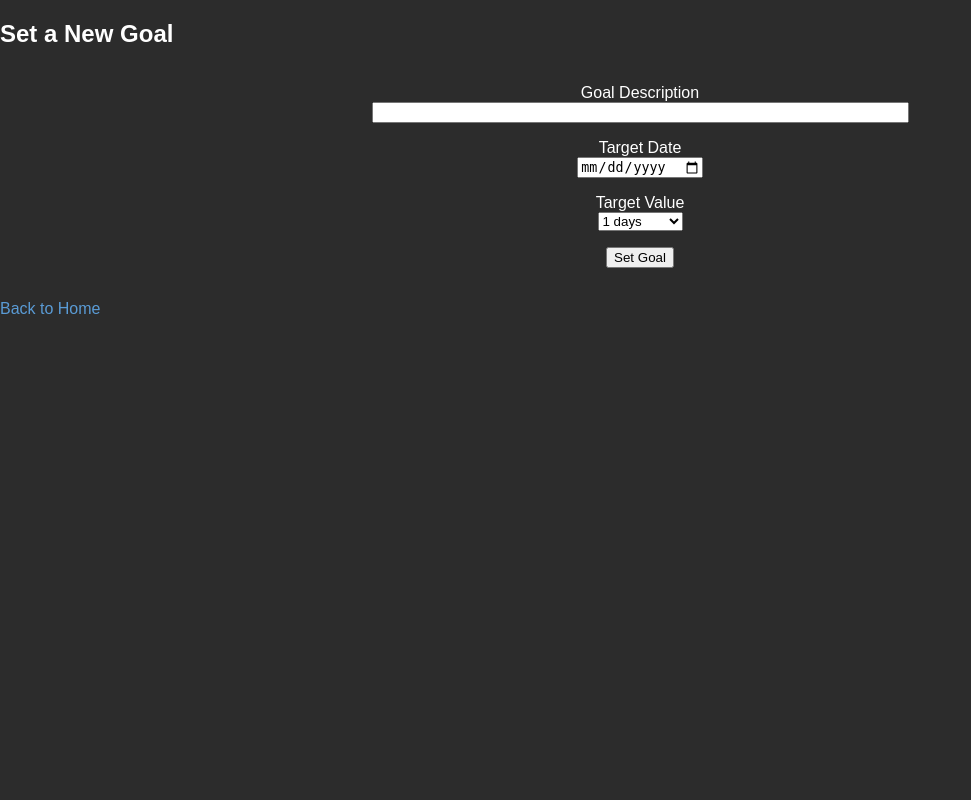
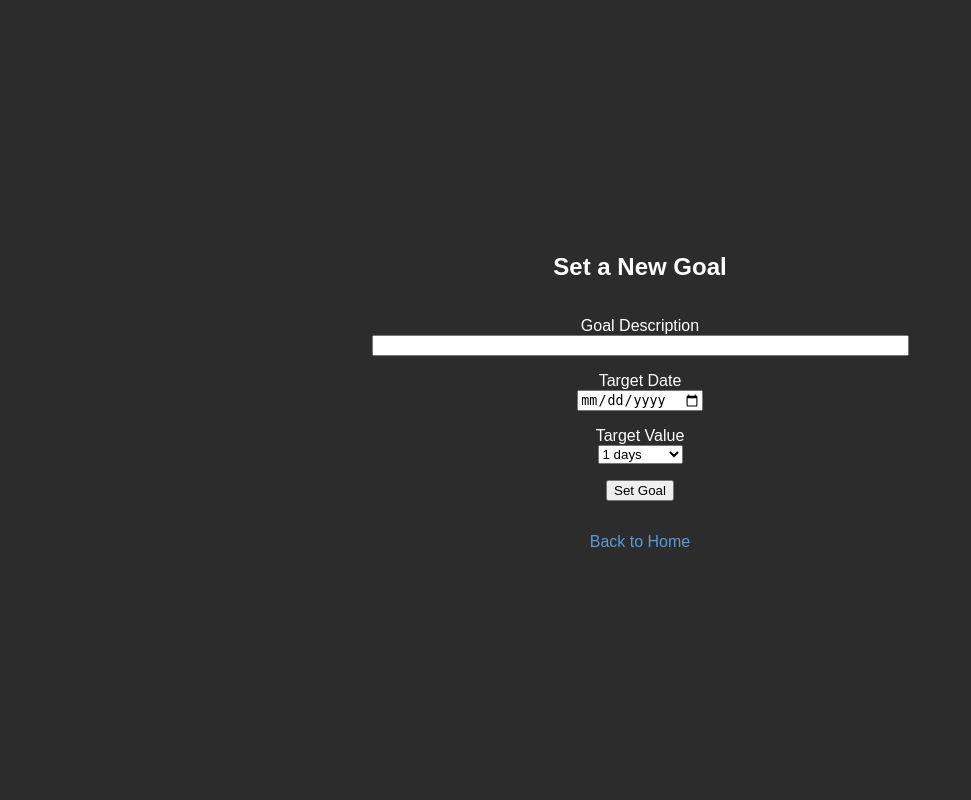
Before and after one commit to DrDimonic/fitness_tracking_app, a Flask app: page /set_goal in a window 1280 px wide. Shown: the whole page, without its empty margins (0-971 px from the left). Run offline with Flask 3, Linux system fonts and the light colour scheme.

Commit message:
Center text

```diff
--- a/app/templates/log_workout.html
+++ b/app/templates/log_workout.html
@@ -10,6 +10,8 @@
             padding: 0;
             display: flex;
             flex-direction: column;
+            align-items: center;
+            justify-content: center;
             min-height: 100vh;
             background-color: #2c2c2c; /* Dark gray background */
             color: #ffffff; /* White text for contrast */
--- a/app/templates/progress.html
+++ b/app/templates/progress.html
@@ -10,9 +10,11 @@
             padding: 0;
             display: flex;
             flex-direction: column;
+            align-items: center;
+            justify-content: center;
             min-height: 100vh;
-            background-color: #2c2c2c; /* Dark gray background */
-            color: #ffffff; /* White text for contrast */
+            background-color: #2c2c2c;
+            color: #ffffff;
         }
 
         /* Center everything on page */
--- a/app/templates/set_goal.html
+++ b/app/templates/set_goal.html
@@ -10,6 +10,8 @@
             padding: 0;
             display: flex;
             flex-direction: column;
+            align-items: center;
+            justify-content: center;
             min-height: 100vh;
             background-color: #2c2c2c;
             color: #ffffff;
```
